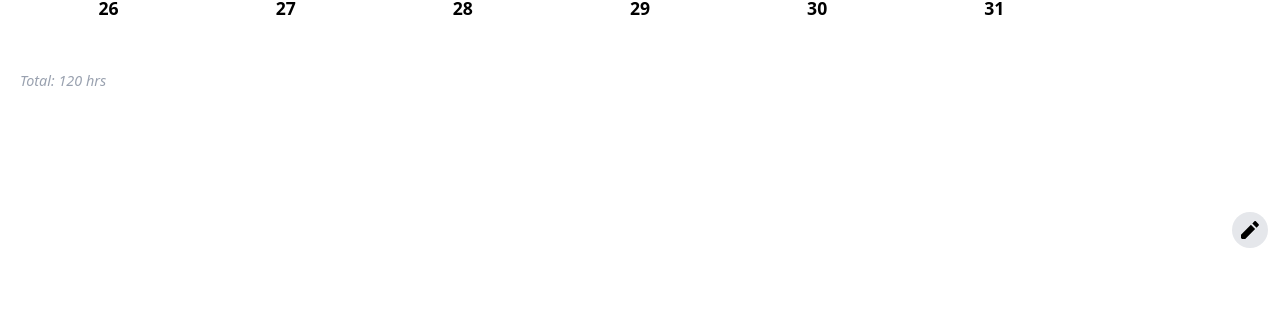
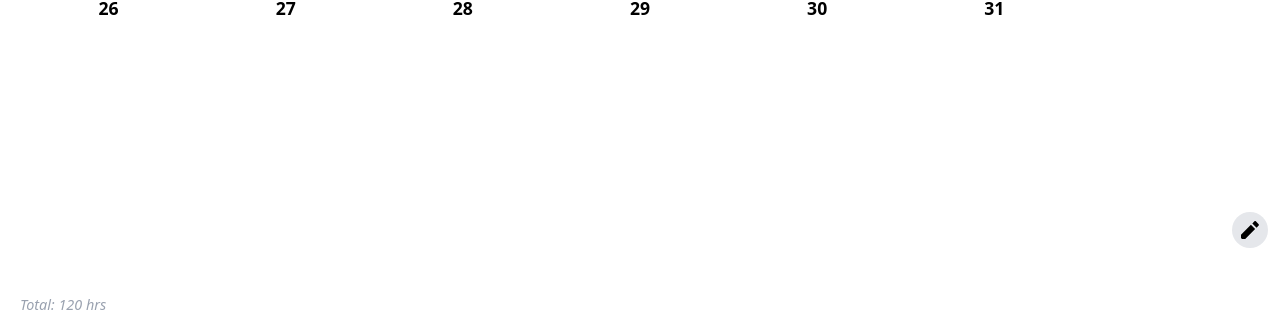
Before and after one commit to alexmonteirodev/gp-schedule-react, a React (Vite) app: page / in a window 1280 px wide. Shown: the part 472-797 px from the top of the page. Built offline with nearby package versions, Linux system fonts and the light colour scheme.

Commit message:
hours position

```diff
--- a/src/Components/Calendar/Hours.jsx
+++ b/src/Components/Calendar/Hours.jsx
@@ -1,7 +1,11 @@
 import React from "react";
 
 const Hours = () => {
-  return <p className="text-gray-400 text-[0.9rem] italic">Total: 120 hrs</p>;
+  return (
+    <p className="text-gray-400 text-[0.9rem] italic absolute bottom-3">
+      Total: 120 hrs
+    </p>
+  );
 };
 
 export default Hours;
```
